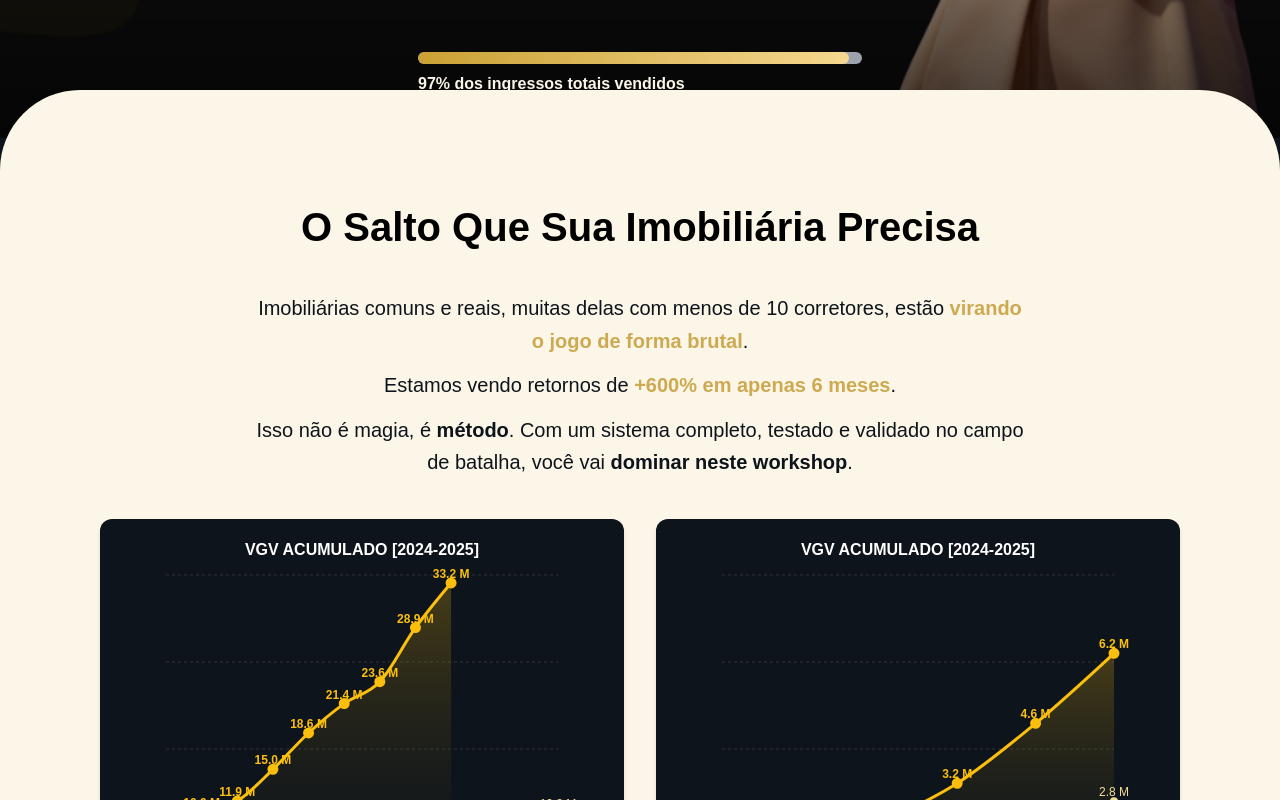
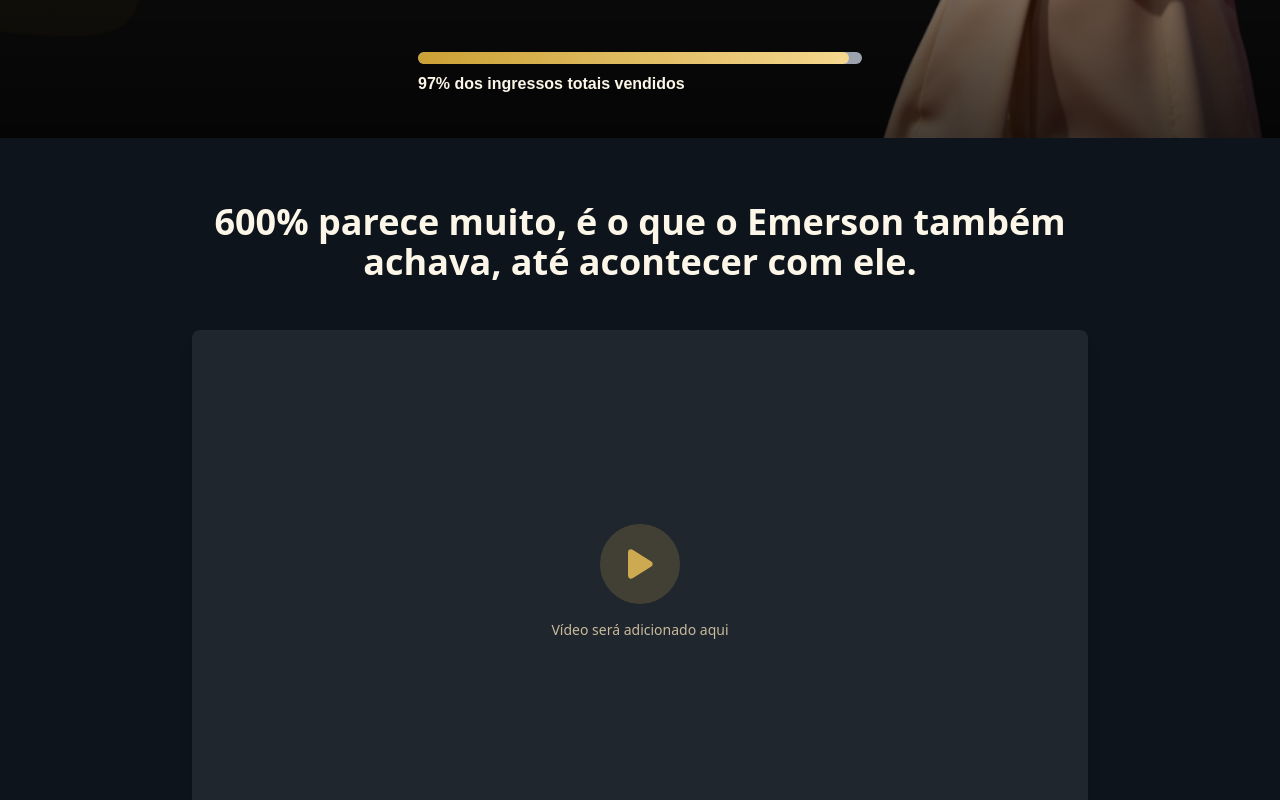
Before and after one commit to SOLANOSOX/workshop-pagina-2, a React (Vite) app: page / in a window 1280 px wide. Shown: the part 700-1500 px from the top of the page. Built offline with nearby package versions, Linux system fonts and the light colour scheme.

Commit message:
Add new section below hero

```diff
--- /dev/null
+++ b/src/components/VideoIntroSection.tsx
@@ -0,0 +1,32 @@
+const VideoIntroSection = () => {
+  return (
+    <section className="bg-background py-12 md:py-16 px-4 md:px-6">
+      <div className="max-w-4xl mx-auto">
+        {/* Texto */}
+        <h2 className="text-foreground text-center text-2xl md:text-3xl lg:text-4xl font-bold mb-8 md:mb-12">
+          600% parece muito, é o que o Emerson também achava, até acontecer com ele.
+        </h2>
+
+        {/* Video Placeholder */}
+        <div className="relative w-full aspect-video bg-muted rounded-lg overflow-hidden shadow-lg">
+          <div className="absolute inset-0 flex items-center justify-center">
+            <div className="text-center">
+              <div className="w-20 h-20 mx-auto mb-4 rounded-full bg-primary/20 flex items-center justify-center">
+                <svg
+                  className="w-10 h-10 text-primary"
+                  fill="currentColor"
+                  viewBox="0 0 20 20"
+                >
+                  <path d="M6.3 2.841A1.5 1.5 0 004 4.11V15.89a1.5 1.5 0 002.3 1.269l9.344-5.89a1.5 1.5 0 000-2.538L6.3 2.84z" />
+                </svg>
+              </div>
+              <p className="text-muted-foreground text-sm">Vídeo será adicionado aqui</p>
+            </div>
+          </div>
+        </div>
+      </div>
+    </section>
+  );
+};
+
+export default VideoIntroSection;
--- a/src/pages/Index.tsx
+++ b/src/pages/Index.tsx
@@ -1,4 +1,5 @@
 import HeroSection from "@/components/HeroSection";
+import VideoIntroSection from "@/components/VideoIntroSection";
 import EighthSection from "@/components/EighthSection";
 import SecondSection from "@/components/SecondSection";
 import ThirdSection from "@/components/ThirdSection";
@@ -18,6 +19,7 @@ const Index = () => {
   return (
     <>
       <HeroSection />
+      <VideoIntroSection />
       {/* <BenefitsSection /> */}
       <SecondSection />
       <ThirdSection />
```
